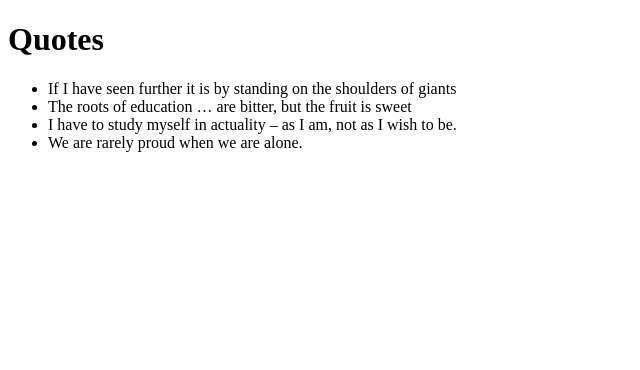
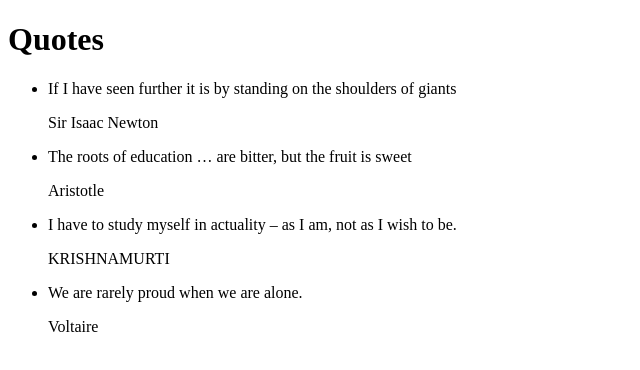
Before and after one commit to CharlesOsang017/Quotes, an Angular app: page / in a window 1280 px wide. Shown: the top 370 px of the page, without its empty margins (0-640 px from the left). Built offline with nearby package versions, Linux system fonts and the light colour scheme.

Commit message:
Added a quote-detail component that desplays the author of the quote

```diff
--- a/src/app/app.module.ts
+++ b/src/app/app.module.ts
@@ -4,11 +4,13 @@
 import { AppRoutingModule } from './app-routing.module';
 import { AppComponent } from './app.component';
 import { QuoteComponent } from './quote/quote.component';
+import { QuoteDetailComponent } from './quote-detail/quote-detail.component';
 
 @NgModule({
   declarations: [
     AppComponent,
-    QuoteComponent
+    QuoteComponent,
+    QuoteDetailComponent
   ],
   imports: [
     BrowserModule,
--- /dev/null
+++ b/src/app/quote-detail/quote-detail.component.html
@@ -0,0 +1,3 @@
+<p>
+    {{quote.author}}
+</p>
--- /dev/null
+++ b/src/app/quote-detail/quote-detail.component.ts
@@ -0,0 +1,16 @@
+import { Component, OnInit, Input } from '@angular/core';
+import { Quote } from '../quote';
+@Component({
+  selector: 'app-quote-detail',
+  templateUrl: './quote-detail.component.html',
+  styleUrls: ['./quote-detail.component.css']
+})
+export class QuoteDetailComponent implements OnInit {
+
+  @Input() quote: Quote;
+  constructor() { }
+
+  ngOnInit() {
+  }
+
+}
--- a/src/app/quote/quote.component.html
+++ b/src/app/quote/quote.component.html
@@ -3,6 +3,7 @@
     <ul>
       <li *ngFor='let quote of quotes'>
      {{quote.name}}
+     <app-quote-detail [quote]='quote'></app-quote-detail>
       </li>
     </ul>
   </div>
```
Also changed, not shown: src/app/quote-detail/quote-detail.component.css (added), 1 other file (tests, documents, lock files or other folders).
